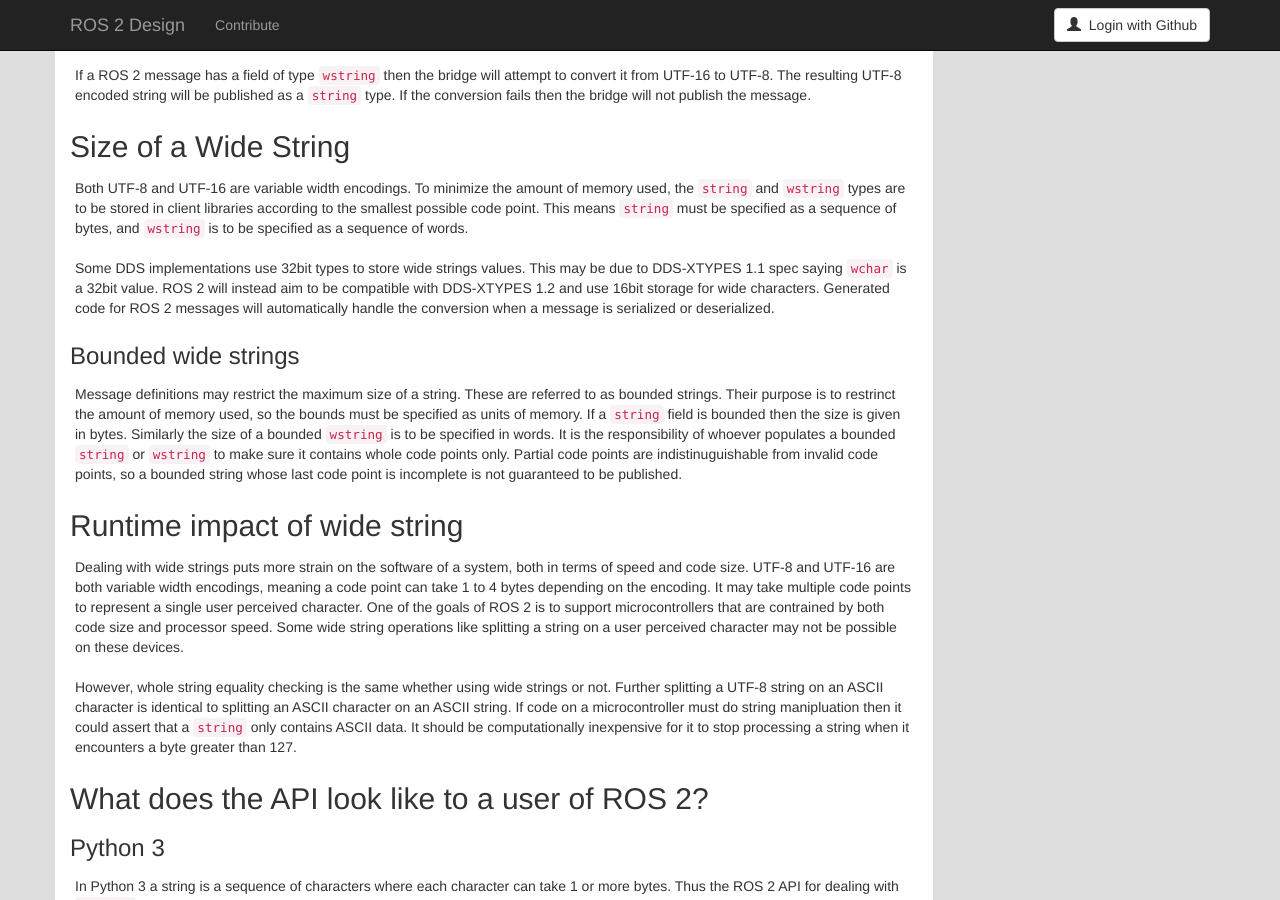
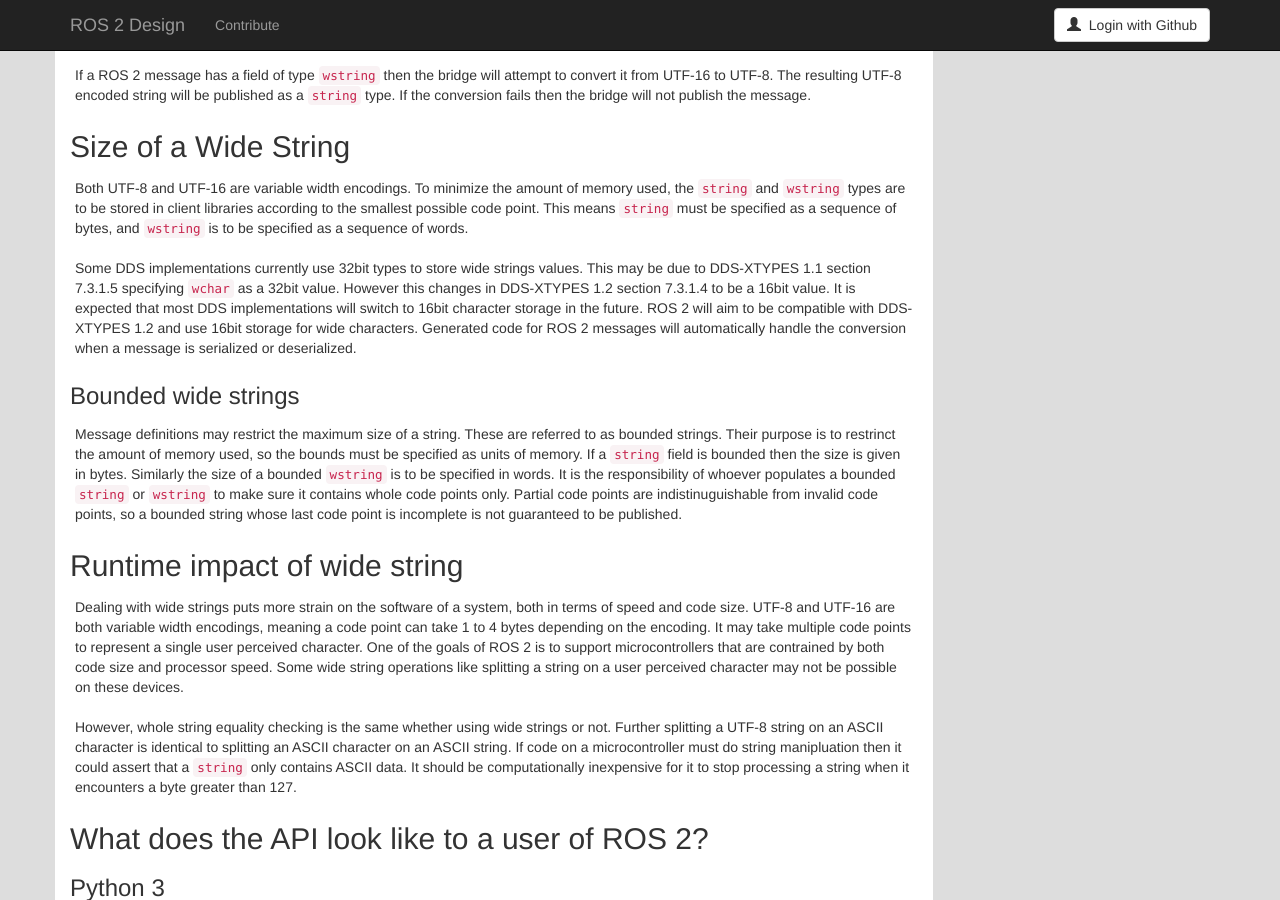
Before and after one commit to ros2/design, a Jekyll site: the page built from articles/WideStrings.md, in a window 1280 px wide and 900 px high, scrolled down 1554 px. Built offline with Jekyll 4.4.1, drawn with Linux system fonts in a browser that asks for light colours; nearby versions of some CDN libraries.

Commit message:
DDS sections and expectation to switch to Char16

```diff
--- a/articles/WideStrings.md
+++ b/articles/WideStrings.md
@@ -92,9 +92,11 @@
 To minimize the amount of memory used, the `string` and `wstring` types are to be stored in client libraries according to the smallest possible code point.
 This means `string` must be specified as a sequence of bytes, and `wstring` is to be specified as a sequence of words.
 
-Some DDS implementations use 32bit types to store wide strings values.
-This may be due to DDS-XTYPES 1.1 spec saying `wchar` is a 32bit value.
-ROS 2 will instead aim to be compatible with DDS-XTYPES 1.2 and use 16bit storage for wide characters.
+Some DDS implementations currently use 32bit types to store wide strings values.
+This may be due to DDS-XTYPES 1.1 section 7.3.1.5 specifying `wchar` as a 32bit value.
+However this changes in DDS-XTYPES 1.2 section 7.3.1.4 to be a 16bit value.
+It is expected that most DDS implementations will switch to 16bit character storage in the future.
+ROS 2 will aim to be compatible with DDS-XTYPES 1.2 and use 16bit storage for wide characters.
 Generated code for ROS 2 messages will automatically handle the conversion when a message is serialized or deserialized.
 
 ### Bounded wide strings
```
